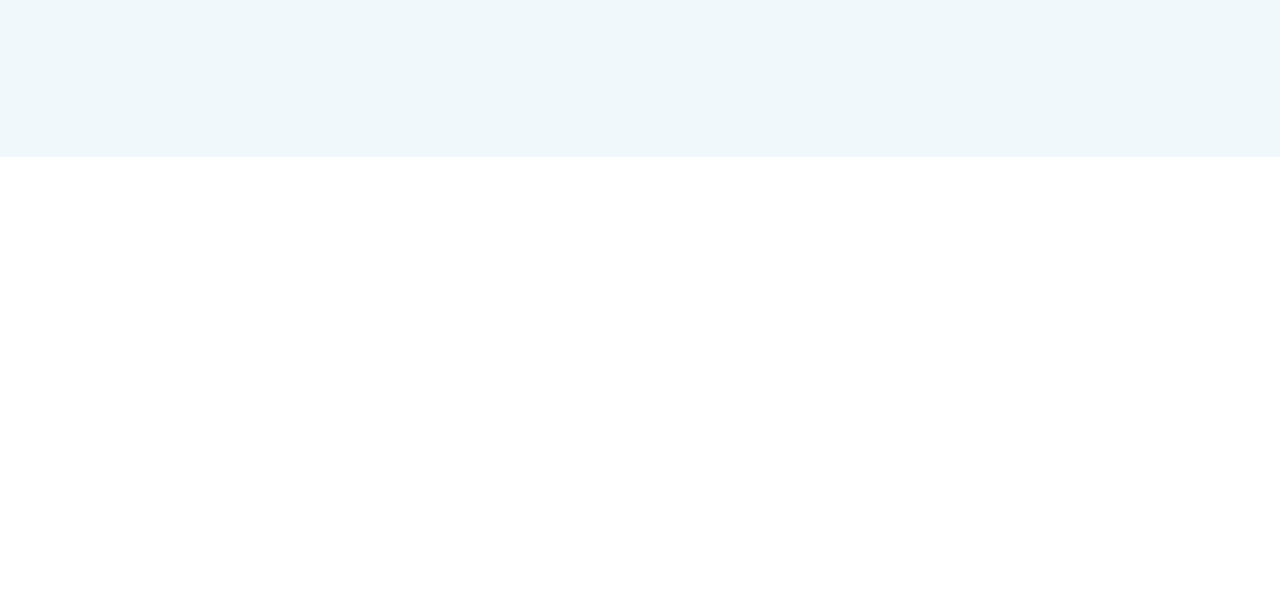
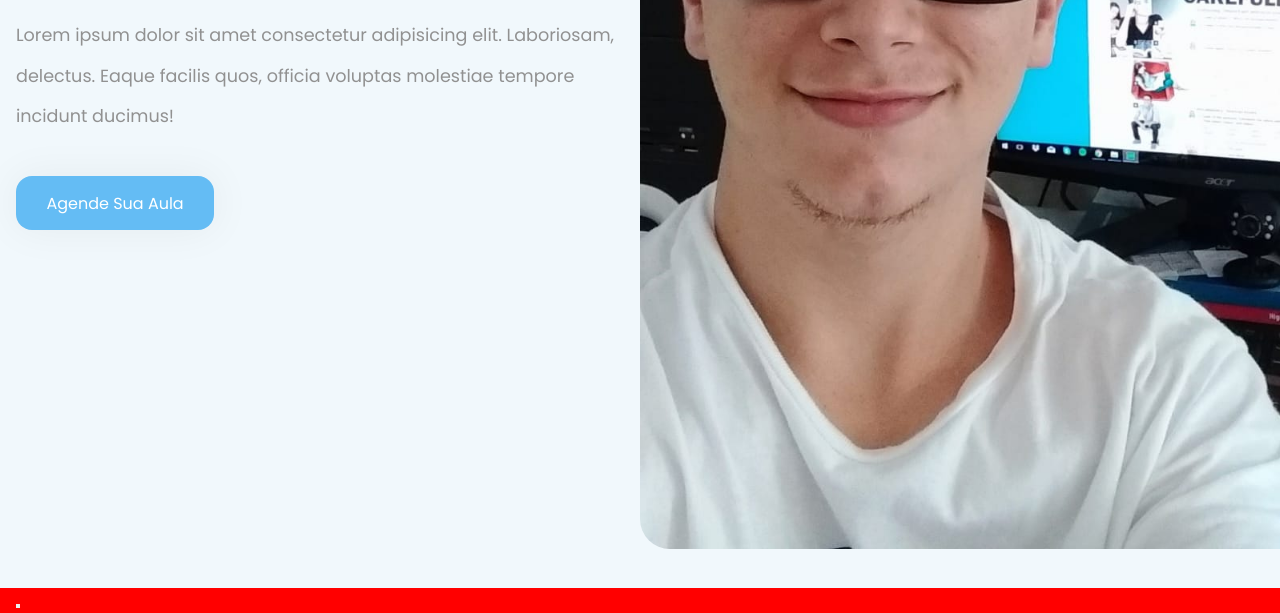
Before and after one commit to wesleyendliche/projects_html_css_js, a plain HTML site: page landing_page/index.html in a window 1280 px wide. Shown: the part 643-1256 px from the top of the page. Before the commit the page ends 800 px from the top, so only its background shows below. Drawn offline with Linux system fonts and the light colour scheme.

Commit message:
started big wrapper part

```diff
--- a/landing_page/index.html
+++ b/landing_page/index.html
@@ -26,6 +26,38 @@
                 </div>
             </header>
 
+            <div class="showcase-area">
+                <div class="container">
+                    <div class="left">
+                    <div class="big-title">
+                        <h1>Aprenda Inglês de uma vez por todas,</h1>
+                        <h1>E muitas portas irão se abrir.</h1>
+                    </div>
+                    <p class="text">
+                        Lorem ipsum dolor sit amet consectetur adipisicing elit. Laboriosam, delectus. Eaque facilis quos, officia voluptas molestiae tempore incidunt ducimus!
+                    </p>
+                    <div class="cta">
+                        <a href="#" class="btn">Agende sua aula</a>
+                    </div>
+                </div>
+
+                <div class="right">
+                    <img src="./images/person.png" alt="My picture" class="person">
+                </div>
+                </div>
+
+            </div>
+
+            </div>
+
+            <div class="bottom-area">
+                <div class="container">
+                    <button class="toggle-btn">
+                        <i class="far fa-moon"></i>
+                        <i class="far fa-sun"></i>
+                    </button>
+                </div>
+            </div>
         </div>
     </main>
 </body>
--- a/landing_page/style.css
+++ b/landing_page/style.css
@@ -34,6 +34,9 @@ a {
     min-height: 100vh;
     overflow: hidden;
     background-color: var(--backgroundColor);
+    display: flex;
+    flex-direction: column;
+    justify-content: space-between;
 }
 
 .container {
@@ -97,3 +100,39 @@ header .container {
     background-color: var(--hoverColor);
     transform: scale(1) !important;
 }
+
+.showcase-area .container {
+    display: grid;
+    grid-template-columns: repeat(2, 1fr); /*fractions of the available space*/
+    align-items: center;
+    justify-content: center;
+}
+
+.big-title {
+    font-size: 1rem;
+    color: var(--darkOne);
+    text-transform: capitalize;
+    line-height: 1.4;
+}
+
+.text {
+    color: var(--lightOne);
+    font-size: 1.1rem;
+    margin: 1.9rem 0 2.5rem;
+    max-width: 600px;
+    line-height: 2.3;
+}
+
+.showcase-area .btn {
+    box-shadow: 0 0 40px 2px rgba(0, 0, 0, 0.05);
+}
+
+.person {
+    width: 123%;
+    transform: translate(15% 25px);
+    border-radius: 30px;
+}
+
+.bottom-area {
+    background-color: red;
+}
```
